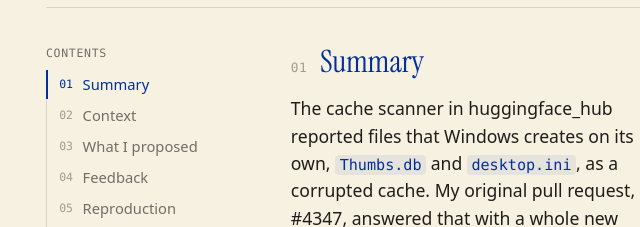
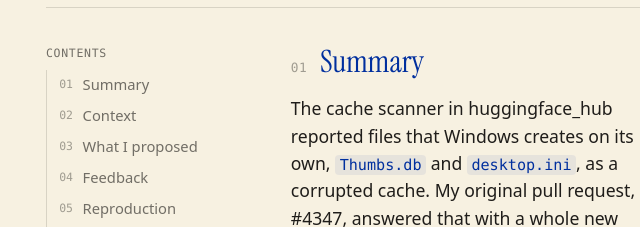
Before and after one commit to Chinmay1220/Open-Source-Contributions, a plain HTML site: page Hugging-Face/index.html in a window 1280 px wide. Shown: the part 519-746 px from the top of the page, 50-690 px from the left. Drawn offline with Linux system fonts and the light colour scheme; a web font is replaced by a local one.

Commit message:
Restore active contribution section highlight

```diff
--- /dev/null
+++ b/Hugging-Face/assets/scrollspy.js
@@ -0,0 +1,46 @@
+(() => {
+  const rail = document.querySelector(".p9-rail");
+  if (!rail) return;
+
+  const links = Array.from(rail.querySelectorAll('a[href^="#p9-"]'));
+  const sections = links
+    .map((link) => document.getElementById(decodeURIComponent(link.hash.slice(1))))
+    .filter(Boolean);
+  if (!sections.length) return;
+
+  const setActive = (section) => {
+    links.forEach((link) => {
+      const active = link.hash.slice(1) === section.id;
+      link.classList.toggle("is-on", active);
+      if (active) link.setAttribute("aria-current", "location");
+      else link.removeAttribute("aria-current");
+    });
+  };
+
+  let frame = 0;
+  const updateActiveSection = () => {
+    frame = 0;
+    const marker = Math.min(window.innerHeight * 0.36, 300);
+    let current = sections[0];
+
+    for (const section of sections) {
+      if (section.getBoundingClientRect().top <= marker) current = section;
+      else break;
+    }
+
+    const atPageEnd = window.scrollY + window.innerHeight >= document.documentElement.scrollHeight - 2;
+    if (atPageEnd) current = sections[sections.length - 1];
+    setActive(current);
+  };
+
+  const scheduleUpdate = () => {
+    if (frame) return;
+    frame = window.requestAnimationFrame(updateActiveSection);
+  };
+
+  window.addEventListener("scroll", scheduleUpdate, { passive: true });
+  window.addEventListener("resize", scheduleUpdate);
+  window.addEventListener("hashchange", scheduleUpdate);
+  window.addEventListener("pageshow", scheduleUpdate);
+  updateActiveSection();
+})();
```
Also changed, not shown: Hugging-Face/index.html (+1 -1 lines).
